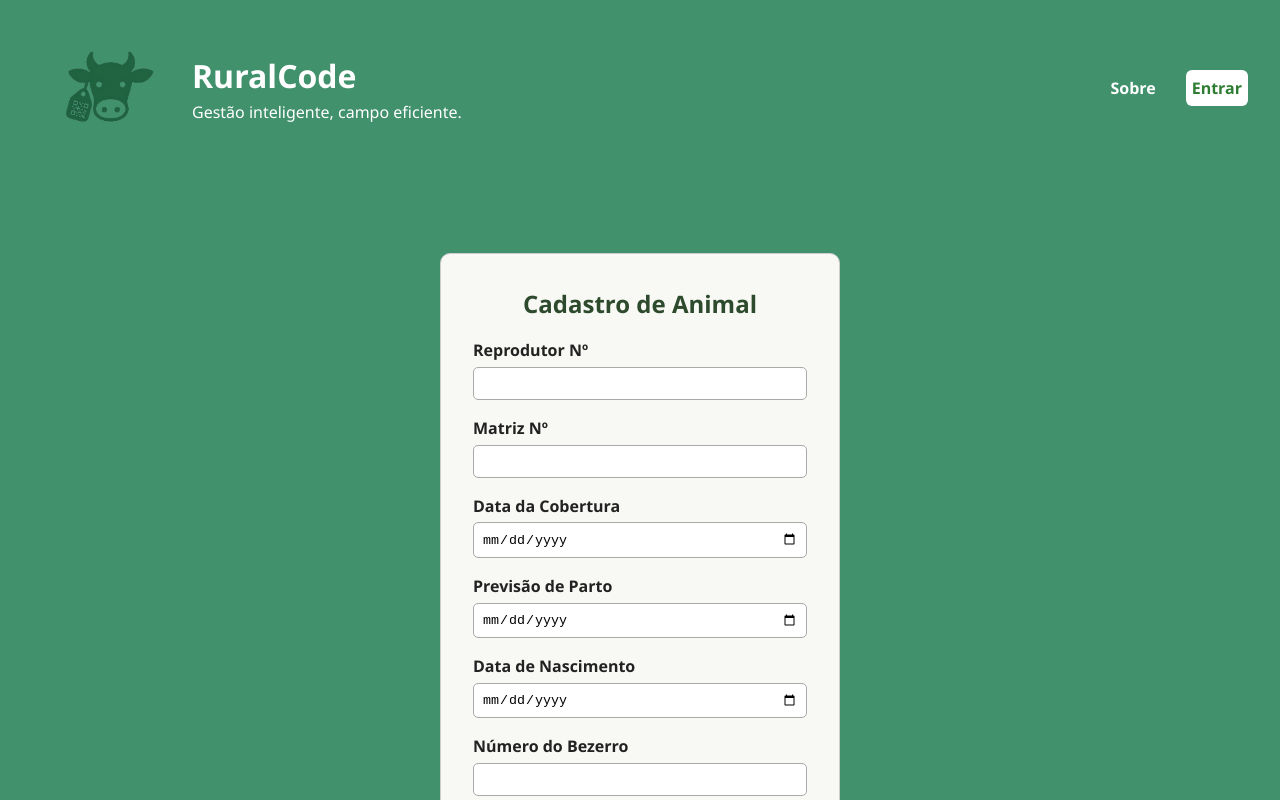
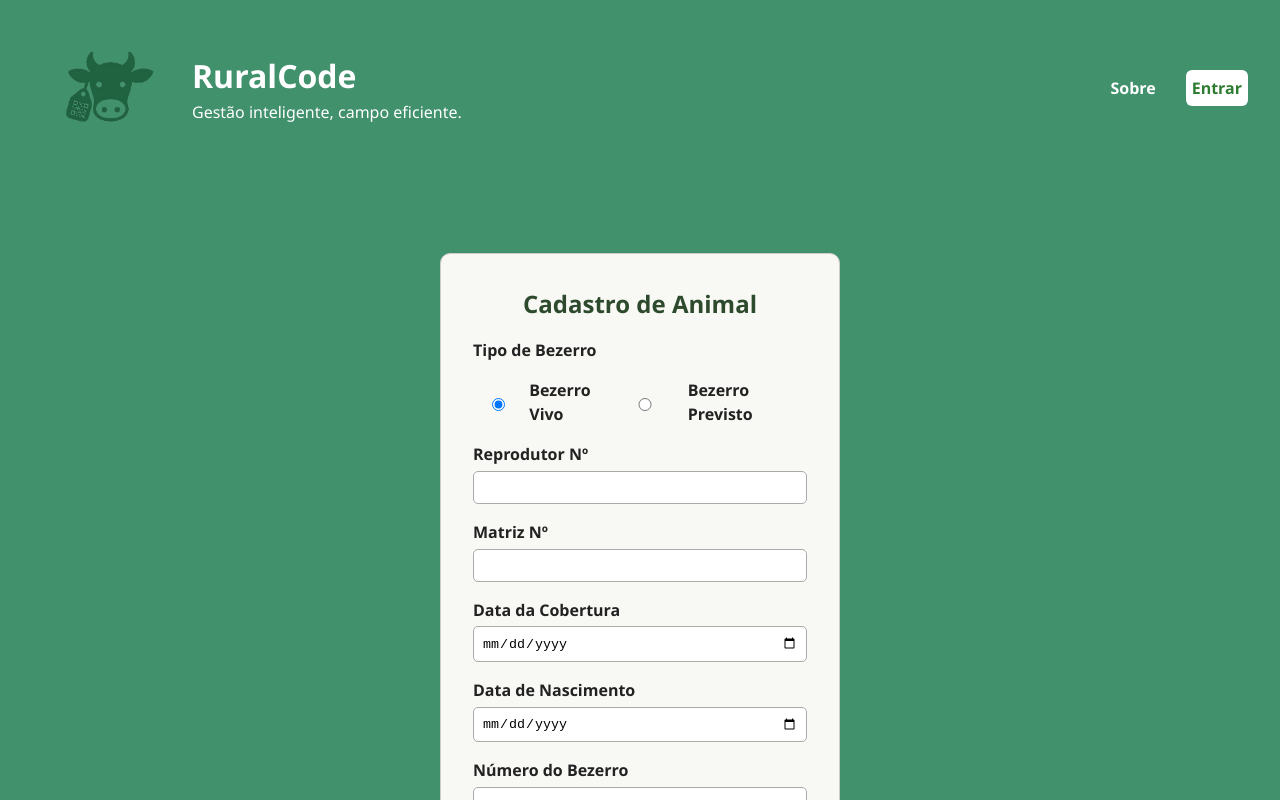
Before and after one commit to JosePedrozo/AgroCode, a React (Create React App) app in the folder frontend/: page /animal/cadastrar in a window 1280 px wide. Shown: the top 800 px of the page. Built offline with nearby package versions, Linux system fonts and the light colour scheme.

Commit message:
- adiciona 'tipo_bezerro' - ajuste estilo de campo pesquisa

```diff
--- a/frontend/src/components/CattleForm.js
+++ b/frontend/src/components/CattleForm.js
@@ -7,6 +7,7 @@ const CattleForm = () => {
   const navigate = useNavigate();
 
   const [formData, setFormData] = useState({
+    tipo_bezerro: 'vivo',
     reprodutor_n: '',
     matriz_n: '',
     cobertura_data: '',
@@ -28,9 +29,9 @@ const CattleForm = () => {
           return res.json();
         })
         .then((data) => {
-          // Converte datas para formato compatível com input type="date"
           const formatDate = (date) => date ? date.slice(0, 10) : '';
           setFormData({
+            tipo_bezerro: data.tipo_bezerro || 'vivo',
             reprodutor_n: data.reprodutor_n || '',
             matriz_n: data.matriz_n || '',
             cobertura_data: formatDate(data.cobertura_data),
@@ -56,7 +57,6 @@ const CattleForm = () => {
       [name]: value,
     }));
   };
-
 
   const handleSubmit = async (e) => {
     e.preventDefault();
@@ -91,6 +91,32 @@ const CattleForm = () => {
     <form className="cattle-form" onSubmit={handleSubmit}>
       <h2>{id ? 'Editar Animal' : 'Cadastro de Animal'}</h2>
 
+      {/* Tipo de Bezerro */}
+      <label>Tipo de Bezerro</label>
+      <div className="tipo-bezerro-options">
+        <label>
+          <input
+            type="radio"
+            name="tipo_bezerro"
+            value="vivo"
+            checked={formData.tipo_bezerro === 'vivo'}
+            onChange={handleChange}
+          />
+          Bezerro Vivo
+        </label>
+        <label>
+          <input
+            type="radio"
+            name="tipo_bezerro"
+            value="previsto"
+            checked={formData.tipo_bezerro === 'previsto'}
+            onChange={handleChange}
+          />
+          Bezerro Previsto
+        </label>
+      </div>
+
+      {/* Campos comuns */}
       <label htmlFor="reprodutor_n">Reprodutor Nº</label>
       <input name="reprodutor_n" value={formData.reprodutor_n} onChange={handleChange} />
 
@@ -100,9 +126,9 @@ const CattleForm = () => {
       <label htmlFor="cobertura_data">Data da Cobertura</label>
       <input type="date" name="cobertura_data" value={formData.cobertura_data} onChange={handleChange} />
 
-      <label htmlFor="previsao_parto">Previsão de Parto</label>
-      <input type="date" name="previsao_parto" value={formData.previsao_parto} onChange={handleChange} />
-
+      {/* Condicional */}
+      {formData.tipo_bezerro === 'vivo' ? (
+        <>
           <label htmlFor="nascimento">Data de Nascimento</label>
           <input type="date" name="nascimento" value={formData.nascimento} onChange={handleChange} />
 
@@ -126,6 +152,13 @@ const CattleForm = () => {
               <option key={raca} value={raca}>{raca}</option>
             ))}
           </select>
+        </>
+      ) : (
+        <>
+          <label htmlFor="previsao_parto">Previsão de Parto</label>
+          <input type="date" name="previsao_parto" value={formData.previsao_parto} onChange={handleChange} />
+        </>
+      )}
 
       <button type="submit">{id ? 'Salvar Alterações' : 'Cadastrar'}</button>
     </form>
--- a/frontend/src/components/CattleForm.scss
+++ b/frontend/src/components/CattleForm.scss
@@ -32,16 +32,12 @@
     width: 100%;
     margin-top: 1.5rem;
     padding: 0.7rem;
-    background-color: #a5d6a7;
-    color: #2e7d32;
+    background-color:#4ebf4e;
+    color: #014d06;
     font-weight: bold;
     border: none;
     border-radius: 8px;
     cursor: pointer;
-
-    &:hover {
-      background-color:#baffbc;
-    }
   }
 
   .mensagem {
@@ -49,4 +45,17 @@
     color: #d9534f;
     text-align: center;
   }
+
+  .tipo-bezerro-options {
+  display: flex;
+  gap: 1rem;
+  margin-bottom: 1rem;
+
+    label {
+      display: flex;
+      align-items: center;
+      gap: 0.3rem;
+    }
+  }
+
 }
--- a/frontend/src/components/CattleList.scss
+++ b/frontend/src/components/CattleList.scss
@@ -3,8 +3,14 @@
   min-height: 100vh;
 
   &-header{
+    position: relative;
+    height: 100px;
 
     h2 {
+      position: absolute;
+      left: 50%;
+      top: 50%;
+      transform: translate(-50%, -50%);
       color: #ffffff;
       font-family: 'Roboto', sans-serif;
       font-size: 2rem;
@@ -13,6 +19,10 @@
     }
 
     .search{
+      position: absolute;
+      left: 0;
+      top: 50%;
+      transform: translateY(-50%);
       min-width: 210px;
       height: 30px;
       border-radius: 20px;
```
Also changed, not shown: 1 other file (tests, documents, lock files or other folders). Lines whose indentation alone changed are shown as unchanged.
